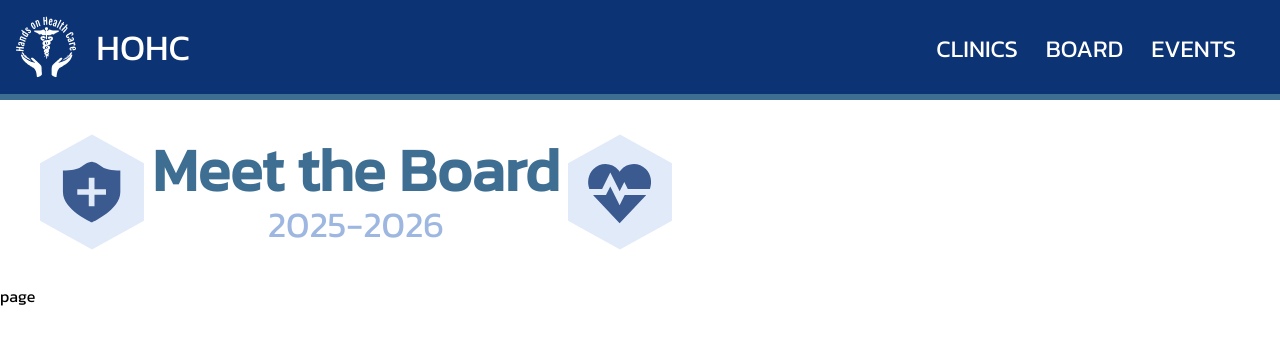
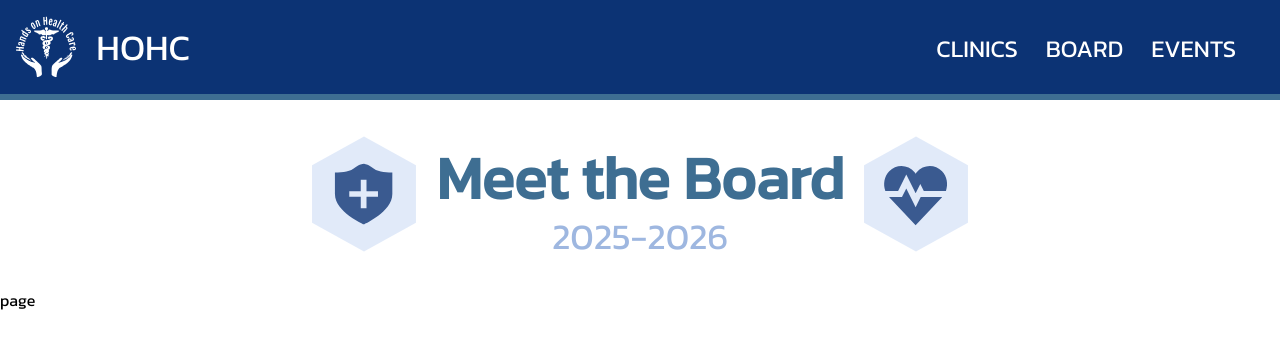
Before and after one commit to acm-ucr/hohc-website, a Next.js app: page /board in a window 1280 px wide. Shown: the top 348 px of the page. Built offline with nearby package versions, Linux system fonts and the light colour scheme.

Commit message:
resolve issues

```diff
--- a/src/components/header.tsx
+++ b/src/components/header.tsx
@@ -1,27 +1,21 @@
-import Image from "next/image";
+import Image, { StaticImageData } from "next/image";
 
 interface HeaderProps {
-  icon1: string;
-  icon2: string;
+  icon1: StaticImageData;
+  icon2: StaticImageData;
   title: string;
   subtitle?: string;
 }
 
 const Header = ({ icon1, icon2, title, subtitle }: HeaderProps) => {
-  const textSize = subtitle ? "text-6xl" : "text-7xl";
+  const textSize = subtitle ? "text-6xl mt-4 " : "text-7xl";
   return (
-    <div className="flex items-center p-8">
+    <div className="flex items-center justify-center gap-3 p-8">
       <Image src={icon1} alt={title} className="size-30" />
 
-      <div className="flex flex-col items-center gap-1">
-        <p
-          className={`${textSize} text-hohc-blue-600 font-hohc-kanit font-bold`}
-        >
-          {title}
-        </p>
-        <p className="text-hohc-blue-400 font-hohc-kanit text-4xl">
-          {subtitle}
-        </p>
+      <div className="font-hohc-kanit flex flex-col items-center gap-2">
+        <p className={`${textSize} text-hohc-blue-600 font-bold`}>{title}</p>
+        <p className="text-hohc-blue-400 text-4xl">{subtitle}</p>
       </div>
 
       <Image src={icon2} alt={title} className="size-30" />
```
